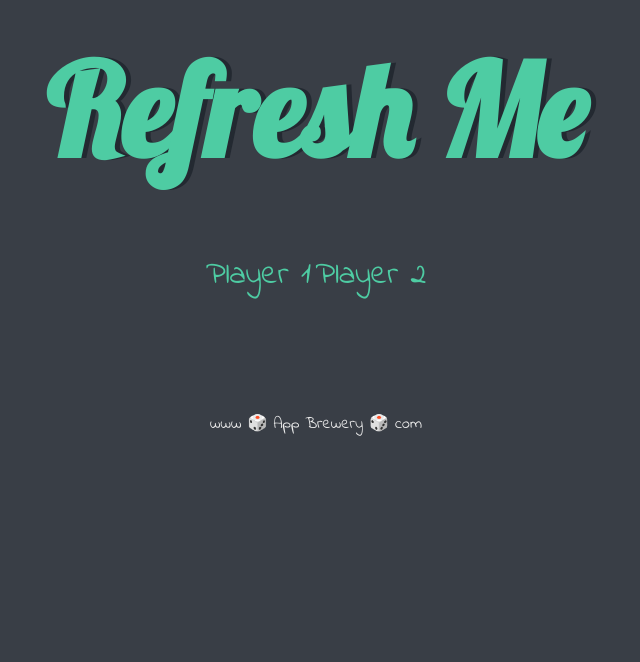
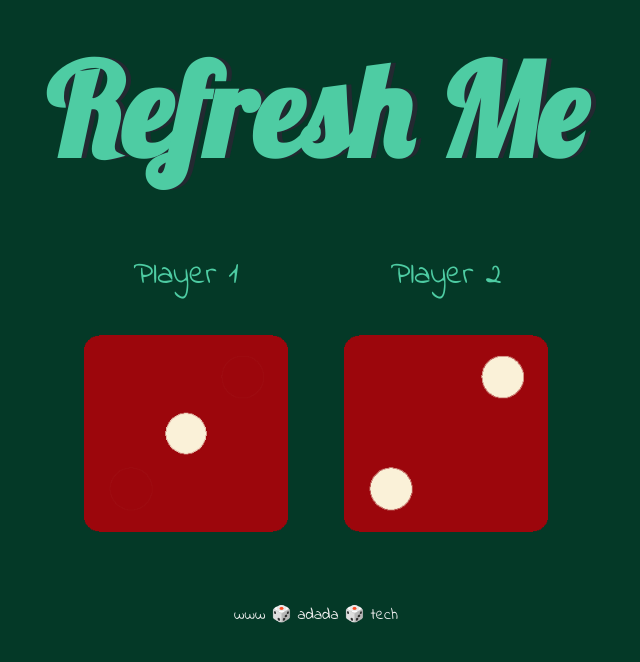
Before and after one commit to dr-adada/the-dice-game, a plain HTML site: page index.html in a window 1280 px wide. Shown: the whole page, without its empty margins (324-964 px from the left). Drawn offline with Linux system fonts and the light colour scheme.

Commit message:
changed bg-color; added images

```diff
--- a/templates/index.html
+++ b/index.html
@@ -14,12 +14,12 @@
 
       <div class="dice">
         <p>Player 1</p>
-        <img class="/static/img1" src="">
+        <img class="img1" src="/static/dice1.png">
       </div>
 
       <div class="dice">
         <p>Player 2</p>
-        <img class="/static/img2" src="">
+        <img class="img2" src="/static/dice2.png">
       </div>
 
     </div>
@@ -28,6 +28,6 @@
   </body>
 
   <footer>
-    www 🎲 App Brewery 🎲 com
+    www 🎲 adada 🎲 tech
   </footer>
 </html>
--- a/templates/styles.css
+++ b/styles.css
@@ -11,7 +11,7 @@
 }
 
 body {
-  background-color: #393E46;
+  background-color: #043927;
 }
 
 h1 {
```
